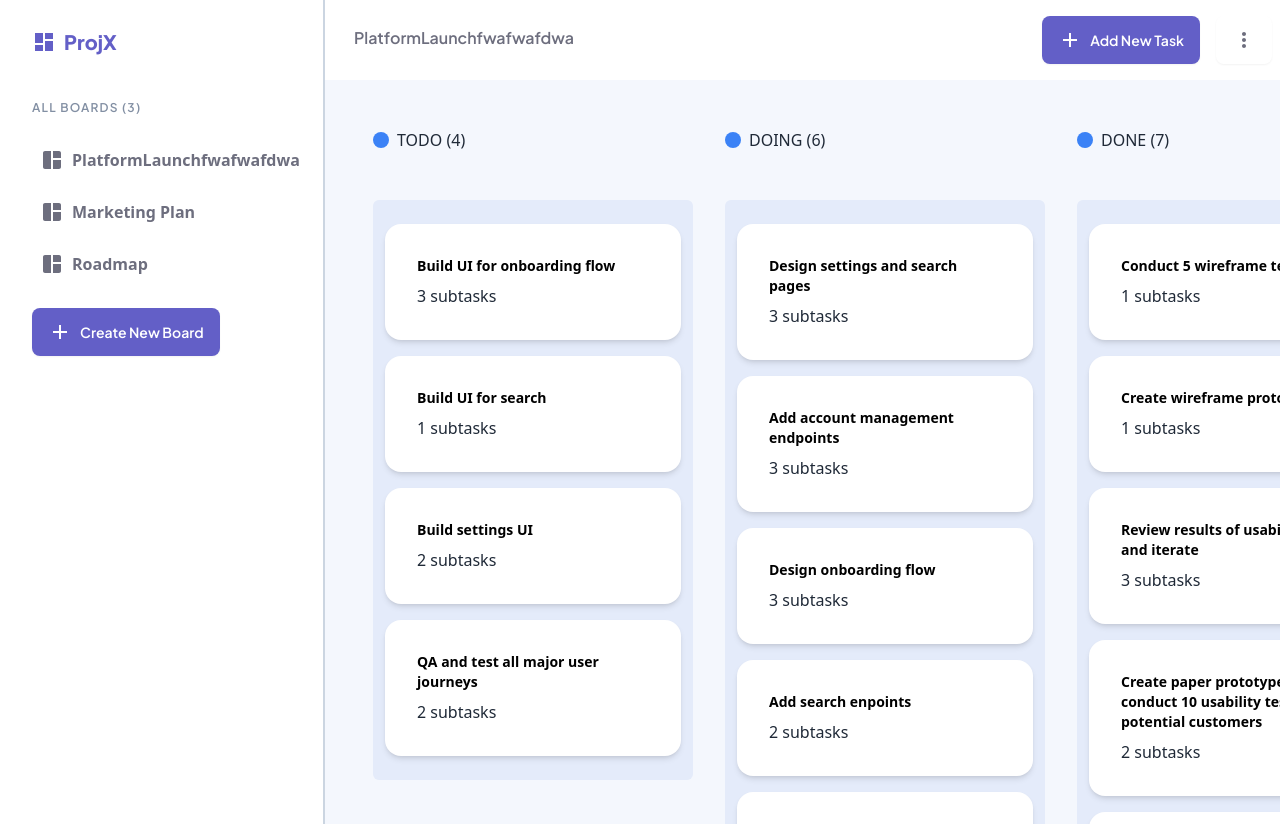
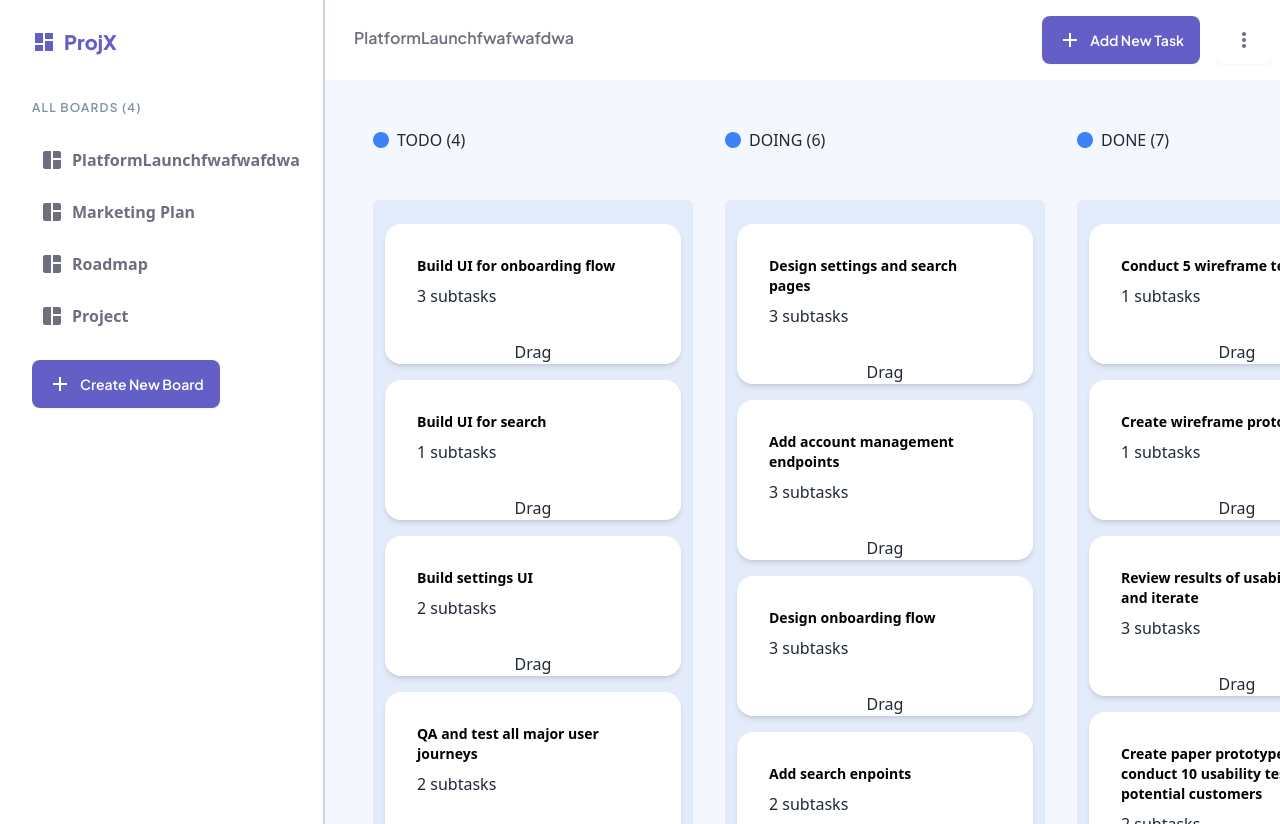
Before and after one commit to MicahD18/ProjX-KanbanBoardApp, a React (Vite) app: page / in a window 1280 px wide. Both pictures are taken after a click on the button "PlatformLaunchfwafwafdwa". Built offline with nearby package versions, Linux system fonts and the light colour scheme.

Commit message:
WIP on drag and drop feature

```diff
--- a/package.json
+++ b/package.json
@@ -12,6 +12,8 @@
   },
   "dependencies": {
     "@babel/preset-typescript": "^7.24.1",
+    "@dnd-kit/core": "^6.1.0",
+    "@dnd-kit/sortable": "^8.0.0",
     "@emotion/react": "^11.11.4",
     "@emotion/styled": "^11.11.0",
     "@mui/icons-material": "^5.15.14",
--- a/src/components/Column.tsx
+++ b/src/components/Column.tsx
@@ -1,20 +1,45 @@
 import { Task } from "../models/board.model";
+import {
+  SortableContext,
+  verticalListSortingStrategy,
+} from "@dnd-kit/sortable";
+import TaskCard from "./TaskCard";
+import { useDroppable } from "@dnd-kit/core";
 
 interface Props {
+  id: string;
   tasks: Task[];
 }
 
-const Column: React.FC<Props> = ({ tasks }) => {
+const Column: React.FC<Props> = ({ id, tasks }) => {
+  const { setNodeRef } = useDroppable({
+    id,
+  });
+
   return (
-    <div className="flex flex-col gap-4 py-6 px-3 rounded-md mt-12 mb-12 bg-off_gray">
-      {tasks.map((task: Task) => (
+    <div>
+      {/* {tasks.map((task: Task) => (
         <div className="card w-full bg-white shadow-md" key={task.id}>
           <div className="card-body">
             <p className="card-title text-black text-sm">{task.title}</p>
             <p>{task.subtasks.length} subtasks</p>
           </div>
         </div>
-      ))}
+      ))} */}
+      <SortableContext
+        id={id}
+        items={tasks}
+        strategy={verticalListSortingStrategy}
+      >
+        <div
+          ref={setNodeRef}
+          className="flex flex-col gap-4 py-6 px-3 rounded-md mt-12 mb-12 bg-off_gray"
+        >
+          {tasks.map((task: Task) => (
+            <TaskCard key={task.id} task={task} />
+          ))}
+        </div>
+      </SortableContext>
     </div>
   );
 };
--- /dev/null
+++ b/src/components/DragItem.tsx
@@ -0,0 +1,16 @@
+import { Task } from "../models/board.model";
+import TaskCard from "./TaskCard";
+
+interface Props {
+  task: Task;
+}
+
+const Item: React.FC<Props> = ({ task }) => {
+  return (
+    <div>
+      <TaskCard key={task.id} task={task} />
+    </div>
+  );
+};
+
+export default Item;
--- a/src/components/TaskCard.tsx
+++ b/src/components/TaskCard.tsx
@@ -1,7 +1,23 @@
-const TaskCard = () => {
+import { useSortable } from "@dnd-kit/sortable";
+import { Task } from "../models/board.model";
+
+interface Props {
+  task: Task;
+}
+
+const TaskCard: React.FC<Props> = ({ task }) => {
+  const { attributes, listeners, setNodeRef, transform, transition } =
+    useSortable({ id: task.id });
+
   return (
-    <div>
-      <p>TaskCard</p>
+    <div className="card w-full bg-white shadow-md" ref={setNodeRef}>
+      <div className="card-body">
+        <p className="card-title text-black text-sm">{task.title}</p>
+        <p>{task.subtasks.length} subtasks</p>
+      </div>
+      <button {...attributes} {...listeners}>
+        Drag
+      </button>
     </div>
   );
 };
--- a/src/data/data.json
+++ b/src/data/data.json
@@ -405,6 +405,64 @@
     {
       "id": 3,
       "name": "Roadmap",
+      "columns": [
+        {
+          "id": 1,
+          "name": "Now",
+          "tasks": [
+            {
+              "id": 1,
+              "title": "Launch version one",
+              "description": "",
+              "status": "",
+              "subtasks": [
+                {
+                  "title": "Launch privately to our waitlist",
+                  "isCompleted": false
+                },
+                {
+                  "title": "Launch publicly on PH, HN, etc.",
+                  "isCompleted": false
+                }
+              ]
+            },
+            {
+              "id": 2,
+              "title": "Review early feedback and plan next steps for roadmap",
+              "description": "Beyond the initial launch, we're keeping the initial roadmap completely empty. This meeting will help us plan out our next steps based on actual customer feedback.",
+              "status": "",
+              "subtasks": [
+                {
+                  "title": "Interview 10 customers",
+                  "isCompleted": false
+                },
+                {
+                  "title": "Review common customer pain points and suggestions",
+                  "isCompleted": false
+                },
+                {
+                  "title": "Outline next steps for our roadmap",
+                  "isCompleted": false
+                }
+              ]
+            }
+          ]
+        },
+        {
+          "id": 2,
+          "name": "Next",
+          "tasks": []
+        },
+        {
+          "id": 3,
+          "name": "Later",
+          "tasks": []
+        }
+      ]
+    },
+    {
+      "id": 4,
+      "name": "Project",
       "columns": []
     }
   ]
--- a/src/models/board.model.ts
+++ b/src/models/board.model.ts
@@ -12,7 +12,7 @@ export interface Task {
 }
 
 export interface Column {
-  id: number;
+  id: number | string;
   name: string;
   tasks: Task[];
 }
--- a/src/pages/BoardPage.tsx
+++ b/src/pages/BoardPage.tsx
@@ -1,9 +1,19 @@
 import { useSelector } from "react-redux";
 import MainNav from "../components/MainNav";
-import { useMemo } from "react";
+import { useMemo, useState } from "react";
 import { Column } from "../models/board.model";
 import ColumnComponent from "../components/Column";
 import AddIcon from "@mui/icons-material/Add";
+import {
+  DndContext,
+  DragOverlay,
+  KeyboardSensor,
+  PointerSensor,
+  useSensor,
+  useSensors,
+} from "@dnd-kit/core";
+import { sortableKeyboardCoordinates } from "@dnd-kit/sortable";
+import DragItem from "../components/DragItem";
 
 const BoardPage = () => {
   // 4. Use the useSelector hook to get the state.setSelectedBoard object,
@@ -17,6 +27,15 @@ const BoardPage = () => {
   const memoizedSelectedColumns = useMemo(
     () => selectedColumns,
     [selectedColumns]
+  );
+
+  const [activeId, setActiveId] = useState(null);
+
+  const sensors = useSensors(
+    useSensor(PointerSensor),
+    useSensor(KeyboardSensor, {
+      coordinateGetter: sortableKeyboardCoordinates,
+    })
   );
 
   {
@@ -74,7 +93,19 @@ const BoardPage = () => {
                   {column.name.toLocaleUpperCase()} ({column.tasks.length})
                 </p>
               </div>
-              <ColumnComponent tasks={column.tasks} />
+              <DndContext
+                sensors={sensors}
+                onDragStart={handleDragStart}
+                onDragOver={handleDragOver}
+                onDragEnd={handleDragEnd}
+              >
+                <ColumnComponent id={String(column.id)} tasks={column.tasks} />
+                {column.tasks.map((task) => (
+                  <DragOverlay key={task.id}>
+                    {activeId ? <DragItem task={task} /> : null}
+                  </DragOverlay>
+                ))}
+              </DndContext>
             </div>
           ))}
           <div className="mt-[120px] w-80 bg-off_gray flex flex-col items-center justify-center rounded-md">
@@ -86,6 +117,36 @@ const BoardPage = () => {
       </div>
     </div>
   );
+
+  function handleDragStart(event) {
+    console.log(`Picked up draggable item.`);
+    const { active } = event;
+    const { id } = active;
+    console.log(active);
+
+    setActiveId(id);
+  }
+
+  function handleDragOver(event) {
+    const { active, over, draggingRect } = event;
+    const { id } = active;
+
+    if (over) {
+      const { id: overId } = over;
+      console.log(active, over, draggingRect);
+    } else {
+      console.log("No drop target.");
+    }
+  }
+
+  function handleDragEnd(event) {
+    const { active, over } = event;
+    const { id } = active;
+    const { id: overId } = over;
+    console.log(active, over);
+
+    setActiveId(null);
+  }
 };
 
 export default BoardPage;
```
Also changed, not shown: 1 other file (tests, documents, lock files or other folders).
